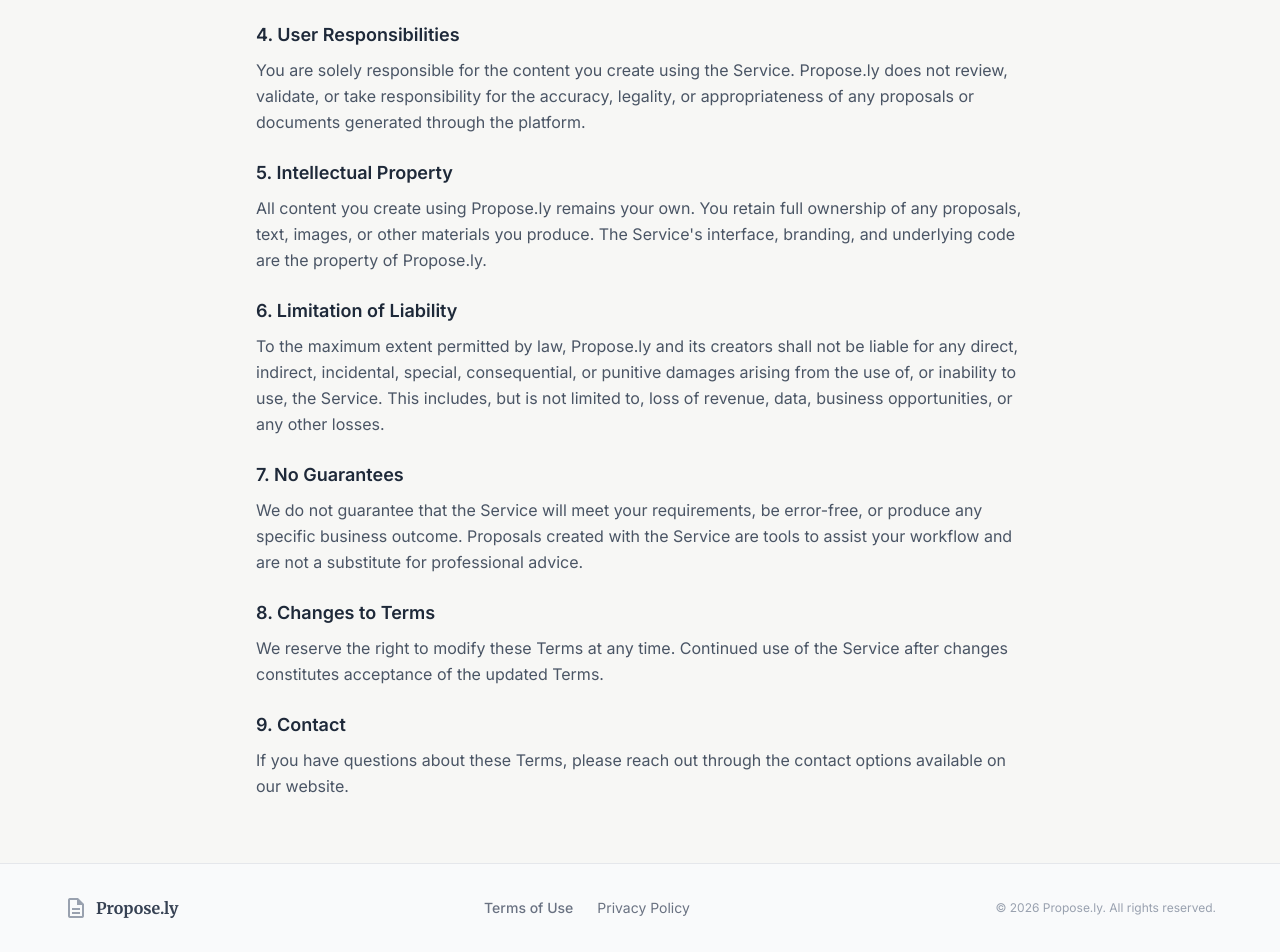
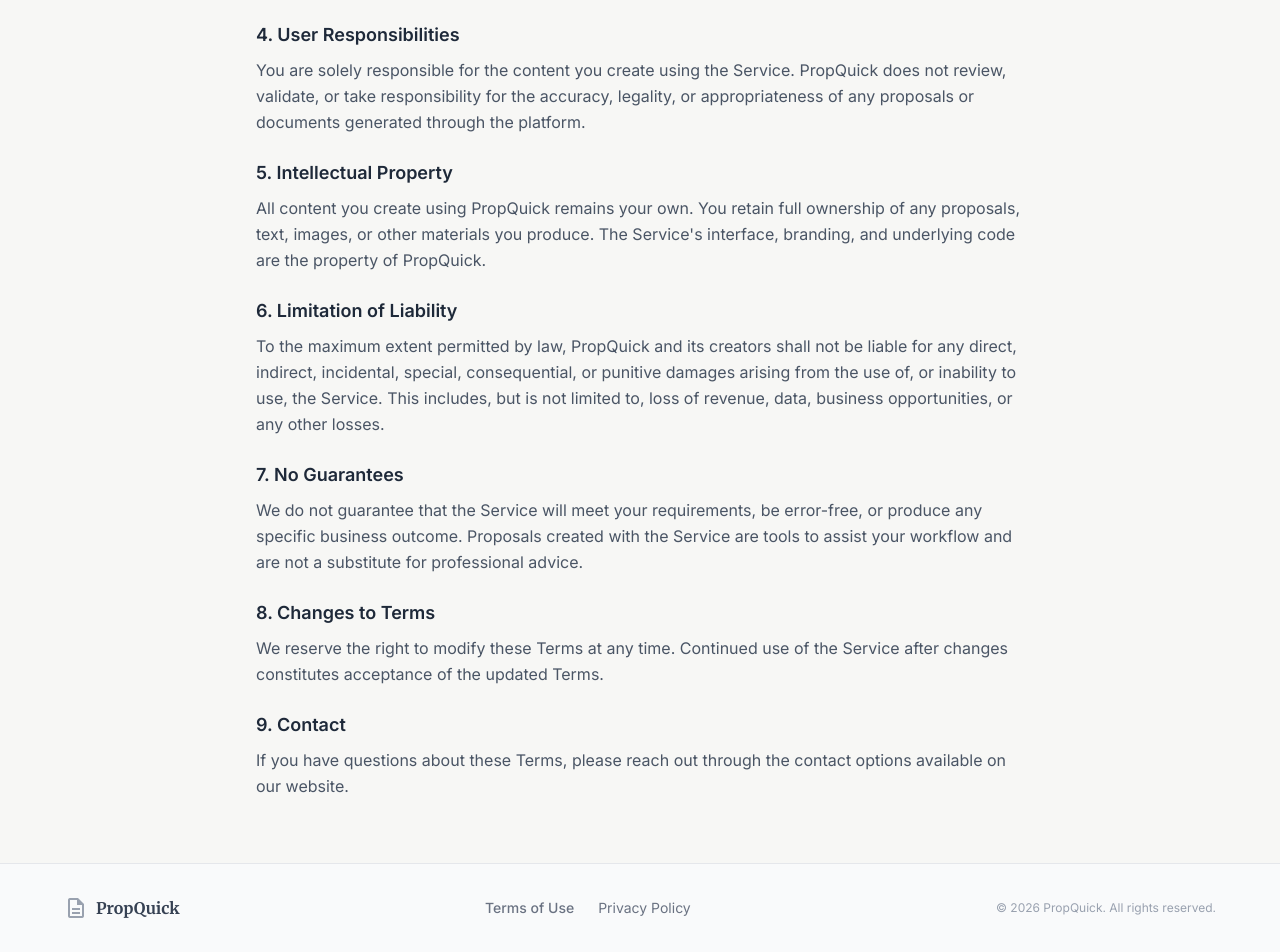
Before and after one commit to afonsocvn/-PropQuick, a React (Vite) app: page /terms in a window 1280 px wide. Shown: the part 579-1531 px from the top of the page. Built offline with nearby package versions, Linux system fonts and the light colour scheme.

Commit message:
Rename project from Propose.ly to PropQuick across the application

```diff
--- a/package.json
+++ b/package.json
@@ -1,5 +1,5 @@
 {
-  "name": "react-example",
+  "name": "propquick",
   "private": true,
   "version": "0.0.0",
   "type": "module",
--- a/src/pages/LandingPage.tsx
+++ b/src/pages/LandingPage.tsx
@@ -68,7 +68,7 @@
               </div>
               <div className="bg-primary/5 border border-primary/20 rounded-2xl p-8 shadow-sm relative overflow-hidden">
                 <div className="absolute top-0 right-0 bg-accent text-amber-900 text-xs font-bold px-3 py-1 rounded-bl-lg">FREE BETA</div>
-                <h3 className="text-primary font-serif text-xl font-bold mb-2">Propose.ly Way</h3>
+                <h3 className="text-primary font-serif text-xl font-bold mb-2">PropQuick Way</h3>
                 <p className="text-sm text-primary/70 mb-6">Smart automation and premium design</p>
                 <ul className="space-y-4 mb-8">
                   <li className="flex items-start gap-3">
@@ -90,7 +90,7 @@
             </div>
             <div className="mt-12 text-center max-w-2xl mx-auto">
               <blockquote className="text-xl font-serif italic text-text-soft">
-                "The time you spend formatting proposals is time you aren't billing. Propose.ly pays for itself in the first minute."
+                "The time you spend formatting proposals is time you aren't billing. PropQuick pays for itself in the first minute."
               </blockquote>
             </div>
           </div>
@@ -194,7 +194,7 @@
             <a className="hover:text-primary transition-colors" href="#">Blog</a>
           </div>
           <div className="text-xs text-gray-400">
-            © 2026 Propose.ly. All rights reserved.
+            © 2026 PropQuick. All rights reserved.
           </div>
         </div>
       </footer>
--- a/src/pages/Preview.tsx
+++ b/src/pages/Preview.tsx
@@ -366,7 +366,7 @@
                       )}
                     </div>
                     <div className="px-14 pt-4 pb-6 border-t border-gray-100 flex justify-between items-center text-[10px] text-gray-400">
-                      <span>{data.companyName || 'Propose.ly'} © {new Date().getFullYear()}</span>
+                      <span>{data.companyName || 'PropQuick'} © {new Date().getFullYear()}</span>
                       <span>Page 2</span>
                     </div>
                   </div>
@@ -388,7 +388,7 @@
                         </div>
                       </div>
                       <div className="px-14 pt-4 pb-6 border-t border-gray-100 flex justify-between items-center text-[10px] text-gray-400">
-                        <span>{data.companyName || 'Propose.ly'} © {new Date().getFullYear()}</span>
+                        <span>{data.companyName || 'PropQuick'} © {new Date().getFullYear()}</span>
                         <span>Page 3</span>
                       </div>
                     </div>
@@ -411,7 +411,7 @@
                         </div>
                       </div>
                       <div className="px-14 pt-4 pb-6 border-t border-gray-100 flex justify-between items-center text-[10px] text-gray-400">
-                        <span>{data.companyName || 'Propose.ly'} © {new Date().getFullYear()}</span>
+                        <span>{data.companyName || 'PropQuick'} © {new Date().getFullYear()}</span>
                         <span>Page 4</span>
                       </div>
                     </div>
@@ -475,7 +475,7 @@
                       </div>
                     </div>
                     <div className="px-14 pt-4 pb-6 border-t border-gray-100 flex justify-between items-center text-[10px] text-gray-400">
-                      <span>{data.companyName || 'Propose.ly'} © {new Date().getFullYear()}</span>
+                      <span>{data.companyName || 'PropQuick'} © {new Date().getFullYear()}</span>
                       <span>Page 5</span>
                     </div>
                   </div>
@@ -511,7 +511,7 @@
                       </div>
                     </div>
                     <div className="px-14 pt-4 pb-6 border-t border-gray-100 flex justify-between items-center text-[10px] text-gray-400">
-                      <span>{data.companyName || 'Propose.ly'} © {new Date().getFullYear()}</span>
+                      <span>{data.companyName || 'PropQuick'} © {new Date().getFullYear()}</span>
                       <span>Page 6</span>
                     </div>
                   </div>
--- a/src/pages/PrivacyPolicy.tsx
+++ b/src/pages/PrivacyPolicy.tsx
@@ -12,7 +12,7 @@
                     <section className="space-y-6 text-gray-600 leading-relaxed">
                         <div>
                             <h2 className="text-lg font-bold text-gray-800 mb-2">1. Introduction</h2>
-                            <p>This Privacy Policy explains how Propose.ly ("we", "us", "the Service") handles information when you use our platform. We are committed to transparency and simplicity.</p>
+                            <p>This Privacy Policy explains how PropQuick ("we", "us", "the Service") handles information when you use our platform. We are committed to transparency and simplicity.</p>
                         </div>
 
                         <div>
@@ -37,7 +37,7 @@
 
                         <div>
                             <h2 className="text-lg font-bold text-gray-800 mb-2">6. Cookies</h2>
-                            <p>Propose.ly does not use cookies for tracking or advertising purposes. Only essential browser storage mechanisms are used to save your work locally.</p>
+                            <p>PropQuick does not use cookies for tracking or advertising purposes. Only essential browser storage mechanisms are used to save your work locally.</p>
                         </div>
 
                         <div>
@@ -62,13 +62,13 @@
                 <div className="max-w-6xl mx-auto flex flex-col md:flex-row justify-between items-center gap-4">
                     <div className="flex items-center gap-2">
                         <span className="material-symbols-outlined text-gray-400">description</span>
-                        <span className="font-serif font-bold text-gray-700">Propose.ly</span>
+                        <span className="font-serif font-bold text-gray-700">PropQuick</span>
                     </div>
                     <div className="flex gap-6 text-sm text-gray-500">
                         <Link className="hover:text-primary transition-colors" to="/terms">Terms of Use</Link>
                         <Link className="hover:text-primary transition-colors font-medium" to="/privacy">Privacy Policy</Link>
                     </div>
-                    <div className="text-xs text-gray-400">© 2026 Propose.ly. All rights reserved.</div>
+                    <div className="text-xs text-gray-400">© 2026 PropQuick. All rights reserved.</div>
                 </div>
             </footer>
         </div>
--- a/src/pages/TermsOfUse.tsx
+++ b/src/pages/TermsOfUse.tsx
@@ -12,12 +12,12 @@
                     <section className="space-y-6 text-gray-600 leading-relaxed">
                         <div>
                             <h2 className="text-lg font-bold text-gray-800 mb-2">1. Acceptance of Terms</h2>
-                            <p>By accessing and using Propose.ly ("the Service"), you acknowledge that you have read, understood, and agree to be bound by these Terms of Use. If you do not agree, please do not use the Service.</p>
+                            <p>By accessing and using PropQuick ("the Service"), you acknowledge that you have read, understood, and agree to be bound by these Terms of Use. If you do not agree, please do not use the Service.</p>
                         </div>
 
                         <div>
                             <h2 className="text-lg font-bold text-gray-800 mb-2">2. Description of Service</h2>
-                            <p>Propose.ly is a free online tool currently in <strong>Beta</strong> that helps users create professional business proposals. The Service is provided "as is" and "as available" without any warranties or guarantees of any kind, whether express or implied.</p>
+                            <p>PropQuick is a free online tool currently in <strong>Beta</strong> that helps users create professional business proposals. The Service is provided "as is" and "as available" without any warranties or guarantees of any kind, whether express or implied.</p>
                         </div>
 
                         <div>
@@ -27,17 +27,17 @@
 
                         <div>
                             <h2 className="text-lg font-bold text-gray-800 mb-2">4. User Responsibilities</h2>
-                            <p>You are solely responsible for the content you create using the Service. Propose.ly does not review, validate, or take responsibility for the accuracy, legality, or appropriateness of any proposals or documents generated through the platform.</p>
+                            <p>You are solely responsible for the content you create using the Service. PropQuick does not review, validate, or take responsibility for the accuracy, legality, or appropriateness of any proposals or documents generated through the platform.</p>
                         </div>
 
                         <div>
                             <h2 className="text-lg font-bold text-gray-800 mb-2">5. Intellectual Property</h2>
-                            <p>All content you create using Propose.ly remains your own. You retain full ownership of any proposals, text, images, or other materials you produce. The Service's interface, branding, and underlying code are the property of Propose.ly.</p>
+                            <p>All content you create using PropQuick remains your own. You retain full ownership of any proposals, text, images, or other materials you produce. The Service's interface, branding, and underlying code are the property of PropQuick.</p>
                         </div>
 
                         <div>
                             <h2 className="text-lg font-bold text-gray-800 mb-2">6. Limitation of Liability</h2>
-                            <p>To the maximum extent permitted by law, Propose.ly and its creators shall not be liable for any direct, indirect, incidental, special, consequential, or punitive damages arising from the use of, or inability to use, the Service. This includes, but is not limited to, loss of revenue, data, business opportunities, or any other losses.</p>
+                            <p>To the maximum extent permitted by law, PropQuick and its creators shall not be liable for any direct, indirect, incidental, special, consequential, or punitive damages arising from the use of, or inability to use, the Service. This includes, but is not limited to, loss of revenue, data, business opportunities, or any other losses.</p>
                         </div>
 
                         <div>
@@ -62,13 +62,13 @@
                 <div className="max-w-6xl mx-auto flex flex-col md:flex-row justify-between items-center gap-4">
                     <div className="flex items-center gap-2">
                         <span className="material-symbols-outlined text-gray-400">description</span>
-                        <span className="font-serif font-bold text-gray-700">Propose.ly</span>
+                        <span className="font-serif font-bold text-gray-700">PropQuick</span>
                     </div>
                     <div className="flex gap-6 text-sm text-gray-500">
                         <Link className="hover:text-primary transition-colors font-medium" to="/terms">Terms of Use</Link>
                         <Link className="hover:text-primary transition-colors" to="/privacy">Privacy Policy</Link>
                     </div>
-                    <div className="text-xs text-gray-400">© 2026 Propose.ly. All rights reserved.</div>
+                    <div className="text-xs text-gray-400">© 2026 PropQuick. All rights reserved.</div>
                 </div>
             </footer>
         </div>
```
Also changed, not shown: index.html (+9 -3 lines).
